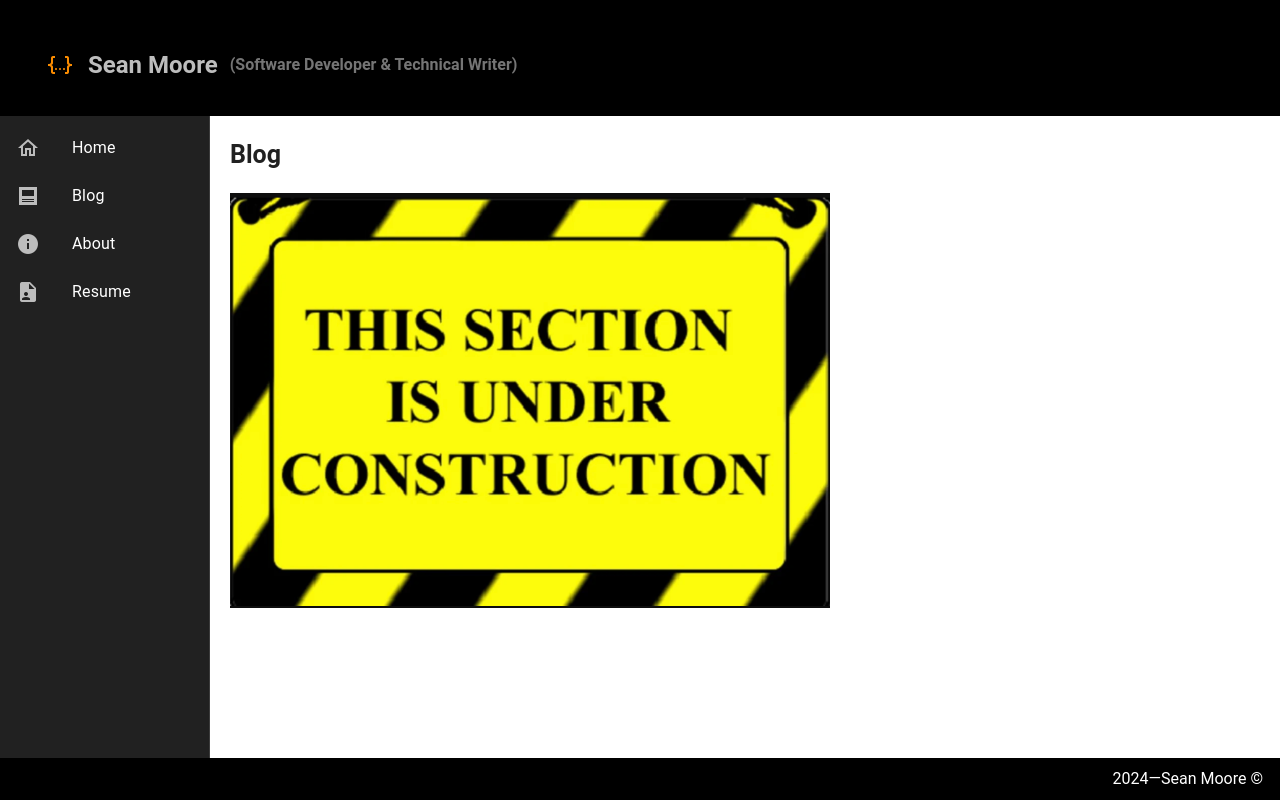
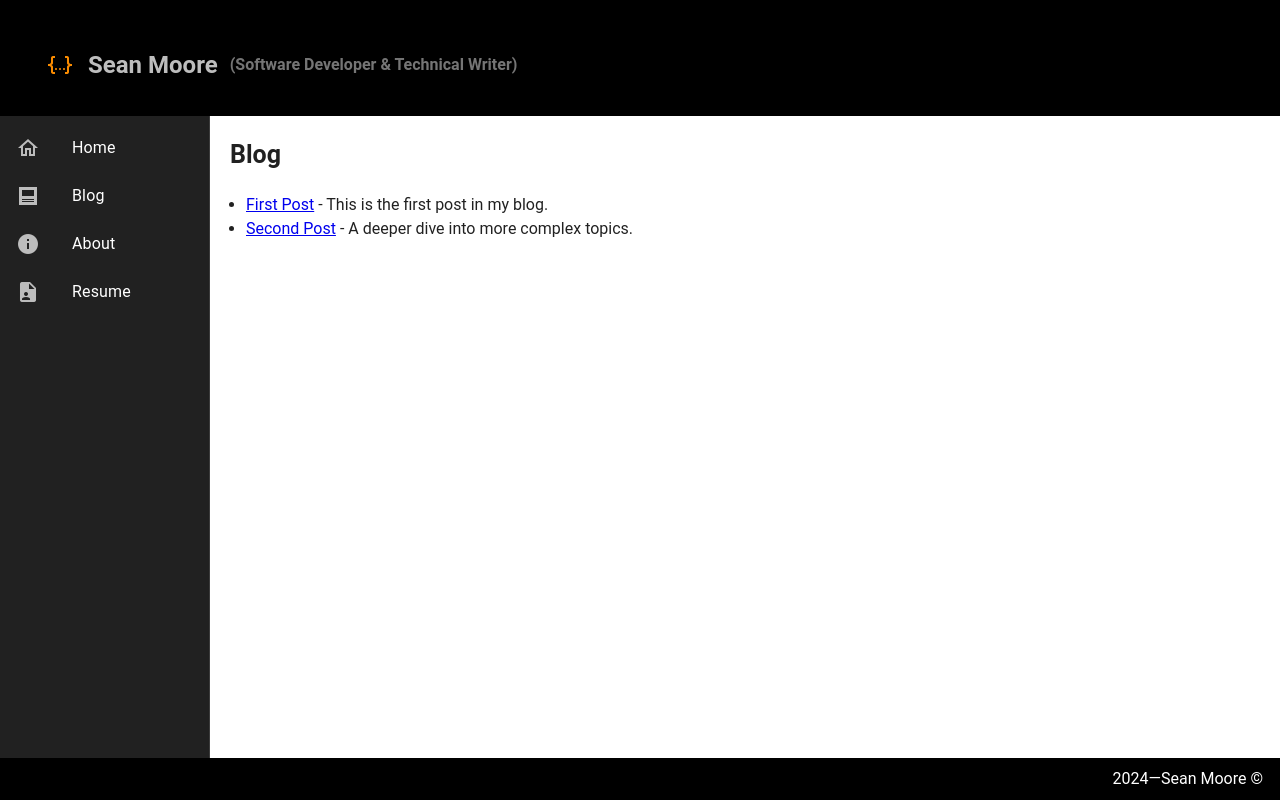
Before and after one commit to seanmooretechwriter/seanmooretechwriter.github.io, a Vue app: page /blog in a window 1280 px wide. Built offline with nearby package versions, Linux system fonts and the light colour scheme.

Commit message:
feat: Introduce blog capabilities & functionality

```diff
--- a/package.json
+++ b/package.json
@@ -11,13 +11,16 @@
   },
   "dependencies": {
     "@mdi/font": "^7.4.47",
+    "dompurify": "^3.1.3",
     "happy-dom": "^6.0.4",
+    "marked": "^12.0.2",
     "pinia": "^2.1.7",
     "vue": "^3.4.21",
     "vue-router": "^4.3.2",
     "vuetify": "^3.5.17"
   },
   "devDependencies": {
+    "@types/dompurify": "^3.0.5",
     "@vitejs/plugin-vue": "^5.0.4",
     "@vitejs/plugin-vue-jsx": "^3.1.0",
     "@vue/test-utils": "^2.4.5",
--- /dev/null
+++ b/public/blog-posts/blog-posts.json
@@ -0,0 +1,14 @@
+[
+  {
+    "id": "05-11-24",
+    "title": "First Post",
+    "description": "This is the first post in my blog.",
+    "filename": "05-11-24.md"
+  },
+  {
+    "id": "05-12-24",
+    "title": "Second Post",
+    "description": "A deeper dive into more complex topics.",
+    "filename": "05-12-24.md"
+  }
+]
--- a/src/router/index.ts
+++ b/src/router/index.ts
@@ -10,6 +10,12 @@ const routes = [
     path: '/blog',
     name: 'Blog',
     component: () => import('@/view/Blog.vue')
+  },
+  {
+    path: '/blog-posts/:id', // Dynamic path for blog posts
+    name: 'BlogPost',
+    component: () => import('@/view/BlogPost.vue'),
+    props: true
   },
   {
     path: '/about',
--- a/src/view/Blog.vue
+++ b/src/view/Blog.vue
@@ -1,8 +1,8 @@
 <template>
   <div class="mb-5 page-title">Blog</div>
-  <img :src="UnderConstruction" width="600" />
+  <BlogPostList />
 </template>
 
 <script setup lang="ts">
-import UnderConstruction from "../assets/under-construction.png";
+import BlogPostList from "@/view/component/BlogPostList.vue";
 </script>
--- /dev/null
+++ b/src/view/BlogPost.vue
@@ -0,0 +1,59 @@
+<template>
+  <div class="mb-5 page-title">Blog Post</div>
+  <div class="markdown-body" v-html="content"></div>
+</template>
+
+<script setup>
+import { ref, onMounted } from 'vue';
+import { useRoute } from 'vue-router';
+import { marked } from 'marked';
+
+const route = useRoute();
+const content = ref('');
+
+defineProps(['id']);
+
+onMounted(async () => {
+  const postId = route.params.id;
+  const response = await fetch(`/blog-posts/${postId}.md`);
+  const markdown = await response.text();
+  content.value = marked(markdown);
+});
+</script>
+
+<style>
+.markdown-body {
+  font-family: 'Helvetica', 'Arial', sans-serif;
+  line-height: 1.6;
+}
+
+.markdown-body img {
+  max-width: 100%;
+  height: auto;
+}
+
+.markdown-body h1, .markdown-body h2 {
+  border-bottom: 1px solid #eee;
+}
+
+.markdown-body ul, .markdown-body ol {
+  padding-left: 20px;
+}
+
+.markdown-body li {
+  margin: 5px 0;
+}
+
+.markdown-body p {
+  margin: 10px 0;
+}
+
+.markdown-body strong {
+  font-weight: bold;
+}
+
+.markdown-body em {
+  font-style: italic;
+}
+
+</style>
--- /dev/null
+++ b/src/view/component/BlogPostList.vue
@@ -0,0 +1,26 @@
+<template>
+  <div class="ml-4">
+    <ul>
+      <li v-for="post in posts" :key="post.id">
+        <router-link :to="'/blog-posts/' + post.id">{{ post.title }}</router-link>
+        - {{ post.description }}
+      </li>
+    </ul>
+  </div>
+</template>
+
+<script setup>
+import {ref, onMounted} from 'vue';
+
+const posts = ref([]);
+
+onMounted(async () => {
+  const response = await fetch('./blog-posts/blog-posts.json');
+  posts.value = await response.json();
+});
+</script>
+<style>
+ul li {
+  font-size: 16px;
+}
+</style>
```
Also changed, not shown: public/blog-posts/05-11-24.md (added, +10 -0 lines), public/blog-posts/05-12-24.md (added, +13 -0 lines), src/App.vue (+8 -2 lines), 1 other file (tests, documents, lock files or other folders).
